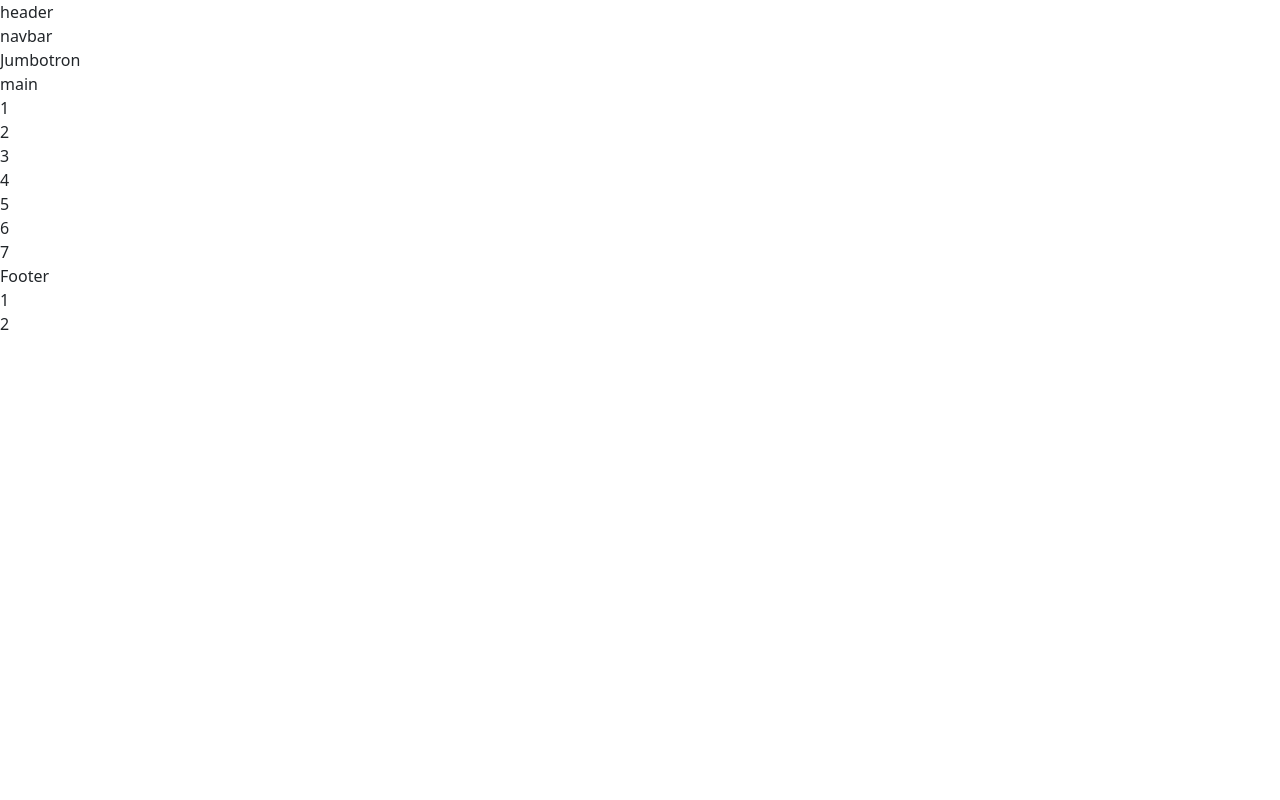
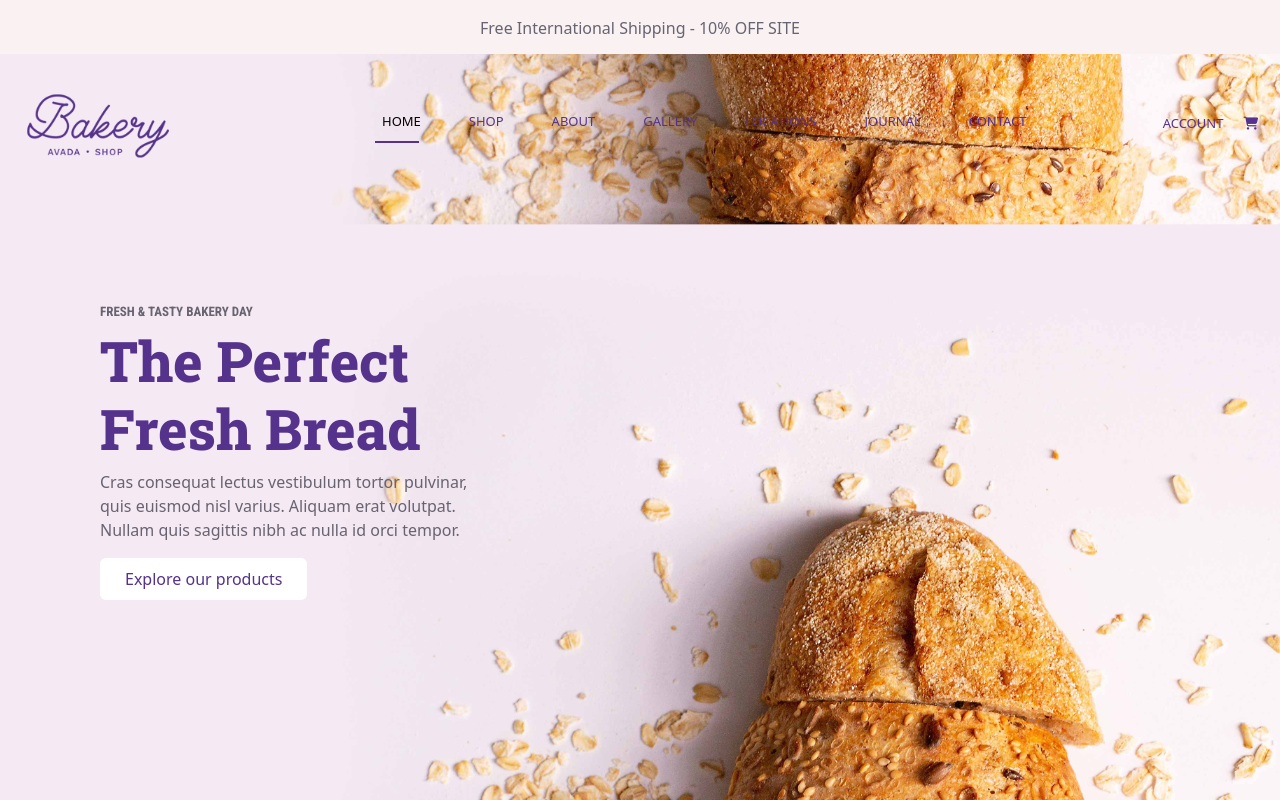
Before and after one commit to giuliamari04/proj-html-vuejs, a Vue app: page / in a window 1280 px wide. Shown: the top 800 px of the page. Built offline with nearby package versions, Linux system fonts and the light colour scheme.

Commit message:
Milestone 2

```diff
--- a/src/App.vue
+++ b/src/App.vue
@@ -1,6 +1,6 @@
 <template>
   <header>
-    header
+    <div class="text-center py-3 my-bg-light-pink"> Free International Shipping - 10% OFF SITE</div>
     <NavBarComponent/>
     <JumbotronComponent/>
   </header>
@@ -13,7 +13,6 @@
 </template>
 
 <script>
-import axios from "axios";
 import { store } from "./components/data/store.js";
 import CardComponent from "./components/CardComponent.vue";
 import NavBarComponent from "./components/NavBarComponent.vue";
@@ -37,11 +36,26 @@ export default {
     }
   },
   methods: {
+    getDolci() {
+      const pastryNames = store.pastries.map(pastry => pastry.name);
+      console.log(pastryNames);
+      console.log(store.pastries);
+    },
+  },
+  mounted() {
+    // Call the getDolci method when the component is mounted
+    this.getDolci();
+  },
 
-  },
 }
 </script>
 
 <style lang="scss" scoped>
-
+@use "./assets/styles/partials/variables" as *;
+.my-bg-light-pink{
+  background-color: $colorLightPink;
+}
+main{
+  height: 600vh;
+}
 </style>
--- a/src/assets/styles/main.scss
+++ b/src/assets/styles/main.scss
@@ -1,5 +1,6 @@
 @use './partials/variables' as *;
-
+@import url('https://fonts.googleapis.com/css2?family=Roboto+Condensed:wght@700;800;900&family=Roboto+Slab:wght@300;400;500;600;700;800;900&display=swap');
+@import url('https://fonts.googleapis.com/css2?family=Montserrat:wght@100;300&family=Roboto+Condensed:wght@700;800;900&display=swap');
 
 $fa-font-path: '../webfonts';
 @import '@fortawesome/fontawesome-free/scss/fontawesome';
@@ -15,3 +16,38 @@ $fa-font-path: '../webfonts';
     box-sizing: border-box;
 
 }
+
+body{
+    color: #676371;
+}
+
+.subtitle{
+    text-transform: uppercase;
+    font-size: small;
+    font-family: 'Montserrat', sans-serif;
+    font-family: 'Roboto Condensed', sans-serif;
+    font-weight: 100;
+}
+.title{
+    color: $colorPurple;
+    font-family: 'Roboto Condensed', sans-serif;
+    font-family: 'Roboto Slab', serif;
+    font-weight: 800;
+}
+
+.btn-white{
+    background-color: $colorWhite;
+    color:$colorPurple;
+    &:hover{
+        background-color: $colorPurple;
+        color: $colorWhite;
+    }
+}
+.btn-purple{
+    background-color: $colorPurple;
+    color:$colorWhite;
+    &:hover{
+        background-color: $colorWhite;
+        color: $colorPurple;
+    }
+}
--- a/src/assets/styles/partials/_variables.scss
+++ b/src/assets/styles/partials/_variables.scss
@@ -0,0 +1,5 @@
+$colorWhite: #FFFFFF;
+$colorLightPink:#F9F1F2;
+$colorLightGray:#F2EEF4;
+$colorGray:#F0EDF5;
+$colorPurple:#55328b;
--- a/src/components/JumbotronComponent.vue
+++ b/src/components/JumbotronComponent.vue
@@ -1,7 +1,13 @@
 <template>
-    <div>
-        Jumbotron
-    </div>
+    <div class="bg-jumbo">
+       <div class="testo-hero">
+        <h3 class="subtitle">fresh & tasty bakery day</h3>
+        <h1 class="title text-capitalize ">the perfect fresh bread </h1>
+        <p>Cras consequat lectus vestibulum tortor pulvinar, quis euismod nisl varius. Aliquam erat volutpat. Nullam quis sagittis nibh ac nulla id orci tempor.</p>
+        <button class="btn btn-white px-4 py-2">Explore our products</button>
+       </div>
+
+</div>
 </template>
 
 <script>
@@ -11,5 +17,19 @@
 </script>
 
 <style lang="scss" scoped>
-
+.bg-jumbo{
+    background-image: url(../../public/image/hero-header-bakery.jpg);
+    background-size: 140%;
+    background-position:50% 100%;
+    margin-top: -135px;
+    height:120vh ;
+}
+.title{
+    font-size: 3.5em;
+}
+.testo-hero{
+    padding-top: 250px;
+    padding-left: 100px;
+    width: 500px;
+}
 </style>
--- a/src/components/MainComponent.vue
+++ b/src/components/MainComponent.vue
@@ -11,7 +11,7 @@
 
 <script>
     export default {
-        Name:"MainComponent",
+        name:"MainComponent",
     }
 </script>
 
--- a/src/components/NavBarComponent.vue
+++ b/src/components/NavBarComponent.vue
@@ -1,15 +1,135 @@
 <template>
-    <div>
-        navbar
+    <nav class="navbar navbar-expand-lg  " :class="{ 'fixed-top': isFixed, 'my-bg-light': !isTransparent }">
+      <div class="container-fluid ">
+        <a class="navbar-brand" href="#">
+          <img src="/image/avada-bakery-logo.png" alt="logo" class="logo">
+        </a>
+        <div class="collapse navbar-collapse d-flex  justify-content-between " id="navbarNav">
+          <ul class="navbar-nav ml-auto">
+            <li v-for="(words, index) in store.navbarWords" :key="index" >
+              <a
+                class="nav-link text-uppercase px-4"
+                href="#"
+                @click="activeToggle(index)"
+                :class="{ 'active': index === activeIndex }"
+              >
+                {{ words }}
+              </a>
+              <div v-if="index === activeIndex" class="bot-border-active"></div>
+            <div v-if="index !== activeIndex" class="bot-boreder-text"></div>
+            </li>
+
+          </ul>
+          <div class="">
+                  <a href="#">Account</a>
+                  <a href="#"><i class="fa-solid fa-cart-shopping"></i></a>
             </div>
+        </div>
+      </div>
+    </nav>
   </template>
 
   <script>
+  import { store } from "../components/data/store.js";
+
   export default {
-        name:"NavBarComponent",
-    }
+    name: "NavBarComponent",
+    data() {
+      return {
+        store,
+        activeIndex: 0,
+        isFixed: false,
+        isTransparent: true,
+        prevScrollPosition: 0,
+      };
+    },
+    methods: {
+      activeToggle(index) {
+        this.activeIndex = index;
+      },
+      handleScroll() {
+        const scrollPosition = window.scrollY;
+        this.isFixed = scrollPosition > 100; // Cambia quando inizia il fissaggio
+        this.isTransparent = scrollPosition < 100; // Cambia quando inizia il cambio di colore
+
+        this.prevScrollPosition = scrollPosition;
+      },
+    },
+    mounted() {
+      window.addEventListener("scroll", this.handleScroll);
+    },
+    beforeDestroy() {
+      window.removeEventListener("scroll", this.handleScroll);
+    },
+  };
   </script>
 
   <style lang="scss" scoped>
+    @use "../assets/styles/partials/variables" as *;
+  /* Stile per la navbar */
+  nav.navbar {
+    padding: 20px 0;
+    background-color: transparent;
+    transition: background-color 0.5s ease-in-out;
+  }
 
+  /* Stile per il logo */
+  .logo {
+    max-width: 150px;
+  }
+
+  /* Stile per la navbar quando fissata */
+  .fixed-top {
+    background-color: $colorWhite  !important;
+    box-shadow: 0 2px 4px rgba(0, 0, 0, 0.1);
+  }
+
+  /* Stile per la navbar quando non è trasparente */
+  .my-bg-light {
+    background-color:$colorWhite !important;
+  }
+  ul{
+    margin-left: 160px;
+  }
+  li {
+    color: $colorPurple;
+    position: relative;
+    font-size: small;
+  }
+
+  .bot-border-active {
+    background-color: $colorPurple;
+    height: 2px;
+    width: 50%;
+    margin-left: 20%;
+  }
+
+  li:hover .bot-boreder-text {
+    transform: translateY(0);
+    opacity: 1;
+  }
+
+  .bot-boreder-text {
+    background-color: $colorPurple;
+    height: 2px;
+    width: 50%;
+    opacity: 0;
+    margin-left: 20%;
+    transition: 0.5s ease-in-out;
+    transform: translateY(-20px);
+    position: absolute;
+    bottom: 0;
+    left: 5%;
+  }
+
+  .active {
+    color: $colorPurple;
+  }
+  a {
+    text-decoration: none;
+    color: $colorPurple;
+    padding: 10px;
+    text-transform: uppercase;
+    font-size: small;
+  }
   </style>
--- a/src/components/data/store.js
+++ b/src/components/data/store.js
@@ -3,6 +3,7 @@ import {reactive} from "vue";
 export const store = reactive({
     pastries:[
         {
+        id:1,
         name:"Choco Chip Cookies",
         catcategory:"pastries",
         type:"cookies",
@@ -11,6 +12,7 @@ export const store = reactive({
         discount:false,
        },
        {
+        id:2,
         name:"Strawberry Jam Cookies",
         catcategory:"pastries",
         type:"cookies",
@@ -19,6 +21,7 @@ export const store = reactive({
         discount:false,
        },
        {
+        id:3,
         name:"Cookies with ice cream",
         catcategory:"pastries",
         type:"cookies",
@@ -27,6 +30,7 @@ export const store = reactive({
         discount:false,
        },
        {
+        id:4,
         name:"Homemade Bread",
         catcategory:"pastries",
         type:"breads",
@@ -35,6 +39,7 @@ export const store = reactive({
         discount:false,
        },
        {
+        id:5,
         name:"Blackberry Stuffed Bread",
         catcategory:"pastries",
         type:"breads",
@@ -43,6 +48,7 @@ export const store = reactive({
         discount:false,
        },
        {
+        id:6,
         name:"Cake with Cherry Topping",
         catcategory:"pastries",
         type:"cakes",
@@ -51,6 +57,7 @@ export const store = reactive({
         discount:false,
        },
        {
+        id:7,
         name:"Chocolate Cupcake",
         catcategory:"pastries",
         type:"cakes",
@@ -59,6 +66,7 @@ export const store = reactive({
         discount:false,
        },
        {
+        id:8,
         name:"Cupcake Surprise",
         catcategory:"pastries",
         type:"cakes",
@@ -67,6 +75,7 @@ export const store = reactive({
         discount:false,
        },
        {
+        id:9,
         name:"Glazed Bread with Fruits",
         catcategory:"pastries",
         type:"breads",
@@ -75,6 +84,7 @@ export const store = reactive({
         discount:true,
        },
        {
+        id:10,
         name:"perfect macarons",
         catcategory:"pastries",
         type:"cookies",
@@ -83,6 +93,7 @@ export const store = reactive({
         discount:false,
        },
        {
+        id:11,
         name:"Premium bread",
         catcategory:"pastries",
         type:"breads",
@@ -91,6 +102,7 @@ export const store = reactive({
         discount:false,
        },
        {
+         id:12,
         name:"Strawberry Donut",
         catcategory:"pastries",
         type:"cakes",
```
Also changed, not shown: 1 other file (tests, documents, lock files or other folders). Lines whose indentation alone changed are shown as unchanged.
